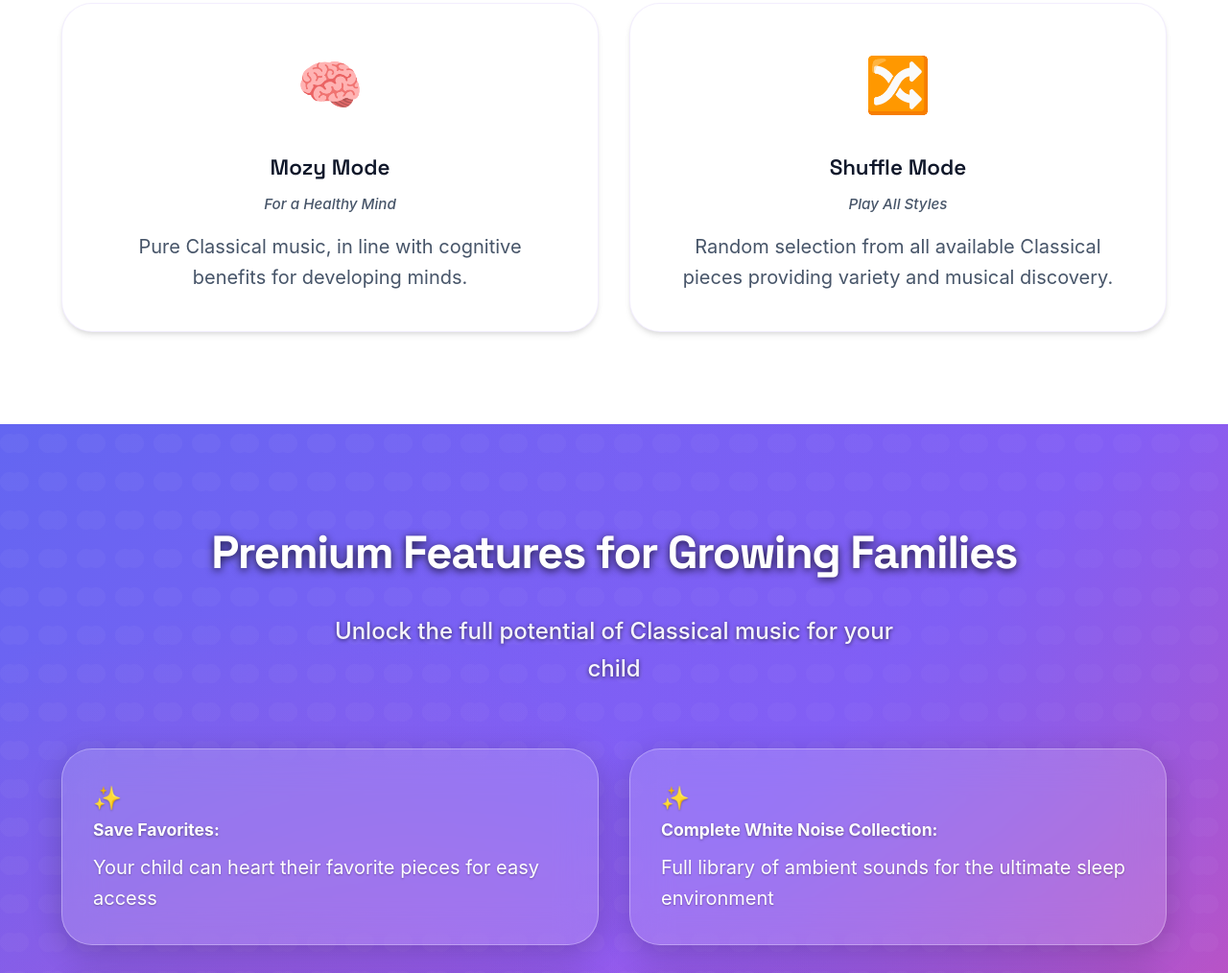
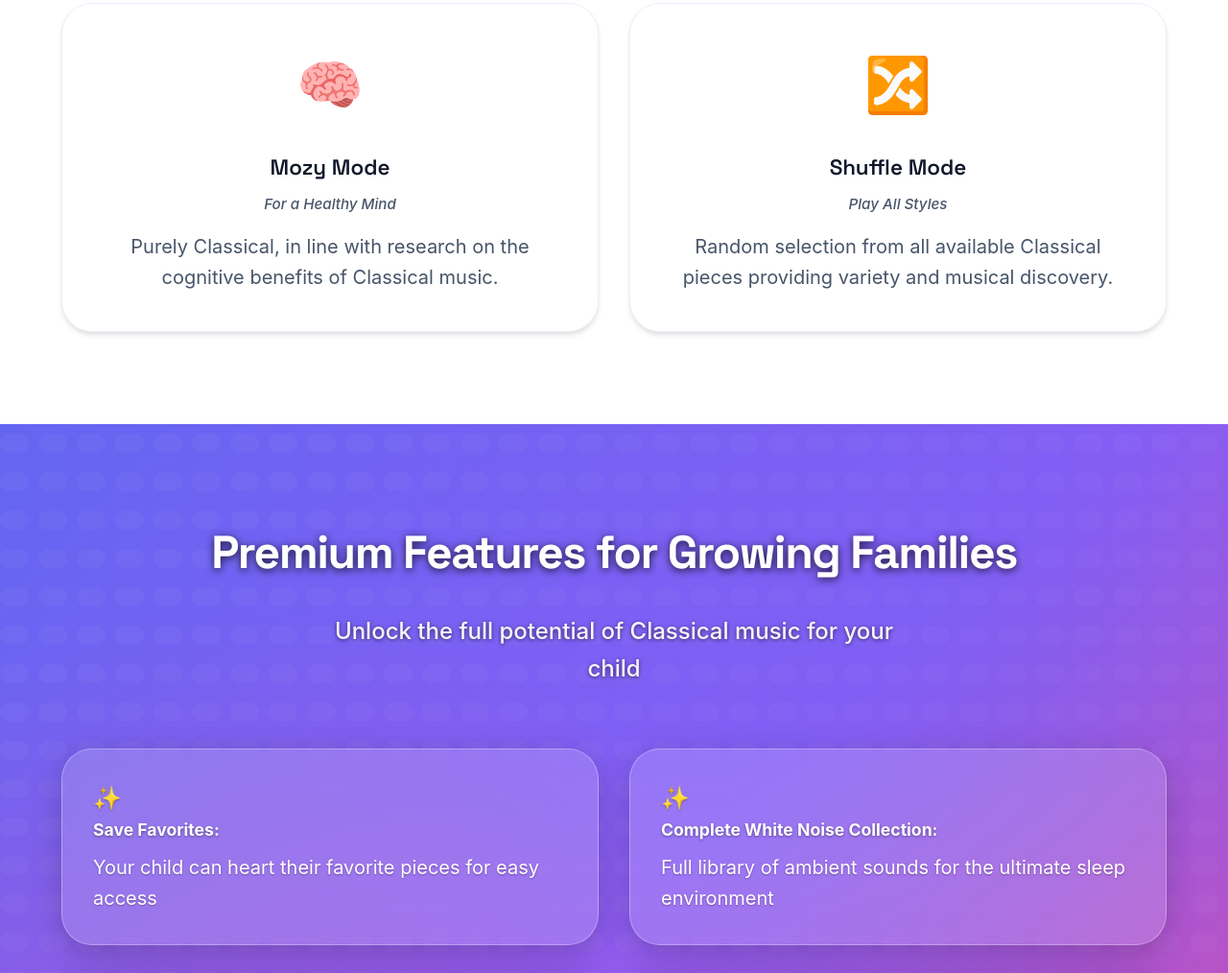
Before and after one commit to br8truth/mozy-website, a plain HTML site: page index.html in a window 1280 px wide. Shown: the part 2779-3793 px from the top of the page at 96% size. Drawn offline with Linux system fonts and the light colour scheme; a web font is replaced by a local one.

Commit message:
Text improvements

```diff
--- a/index.html
+++ b/index.html
@@ -1163,7 +1163,8 @@
 
                 <!-- App Store Badges -->
                 <div class="hero-badges-overlay">
-                    <a href="https://apps.apple.com/app/mozy-classical-music-for-kids/id6747314632" target="_blank" rel="noopener noreferrer">
+                    <a href="https://apps.apple.com/app/mozy-classical-music-for-kids/id6747314632" target="_blank"
+                        rel="noopener noreferrer">
                         <img src="https://upload.wikimedia.org/wikipedia/commons/3/3c/Download_on_the_App_Store_Badge.svg"
                             alt="Download on the App Store" class="app-badge">
                     </a>
@@ -1250,8 +1251,7 @@
                         <div class="mode-icon">🧠</div>
                         <h3>Mozy Mode</h3>
                         <p class="mode-subtitle">For a Healthy Mind</p>
-                        <p>Pure Classical music, in line with cognitive benefits for
-                            developing minds.</p>
+                        <p>Purely Classical, in line with research on the cognitive benefits of Classical music.</p>
                     </div>
 
                     <div class="mode-card">
@@ -1295,7 +1295,8 @@
 
                 <!-- App Store Badges -->
                 <div class="app-badges">
-                    <a href="https://apps.apple.com/app/mozy-classical-music-for-kids/id6747314632" target="_blank" rel="noopener noreferrer">
+                    <a href="https://apps.apple.com/app/mozy-classical-music-for-kids/id6747314632" target="_blank"
+                        rel="noopener noreferrer">
                         <img src="https://upload.wikimedia.org/wikipedia/commons/3/3c/Download_on_the_App_Store_Badge.svg"
                             alt="Download on the App Store" class="app-badge">
                     </a>
```
